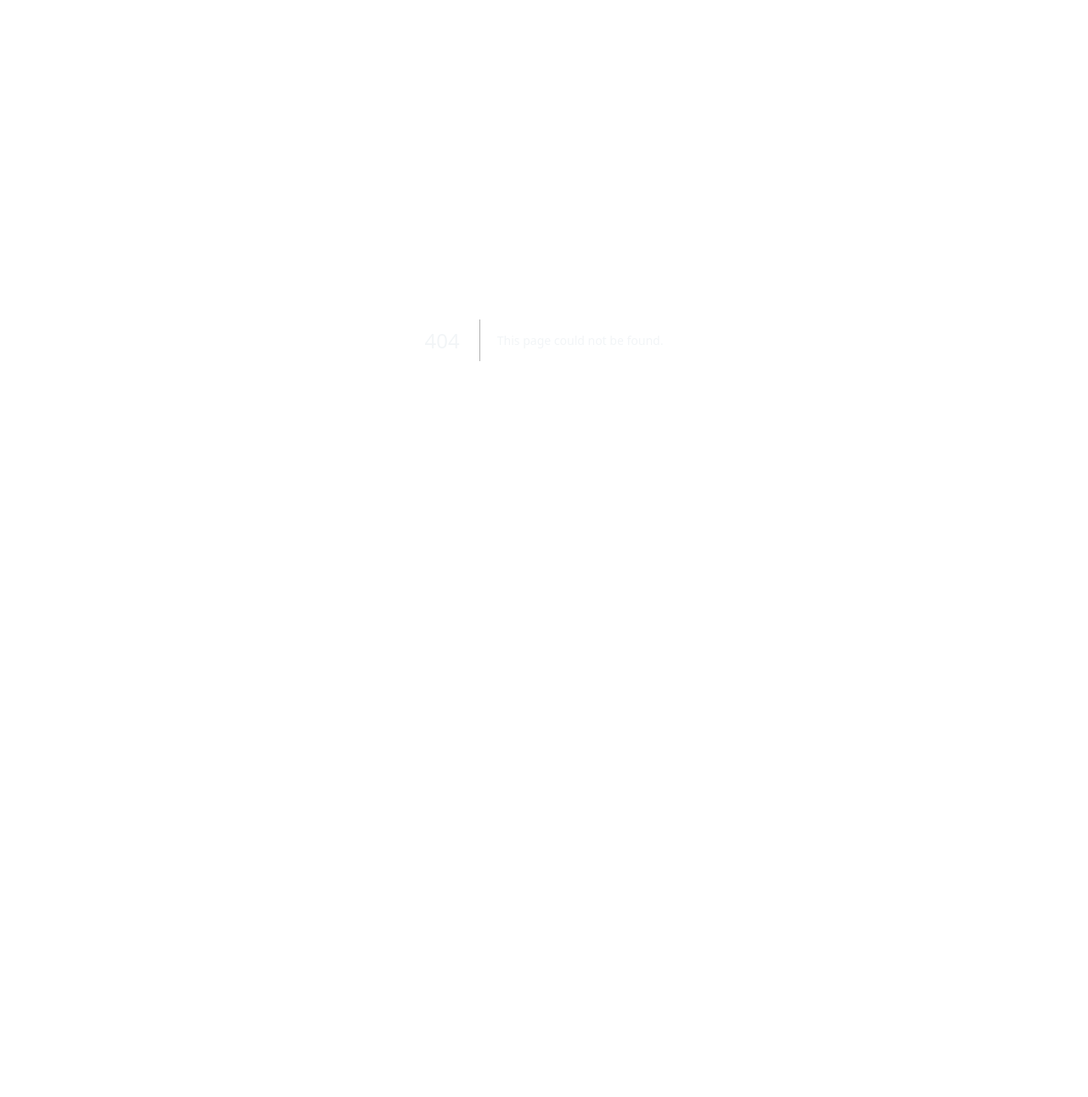
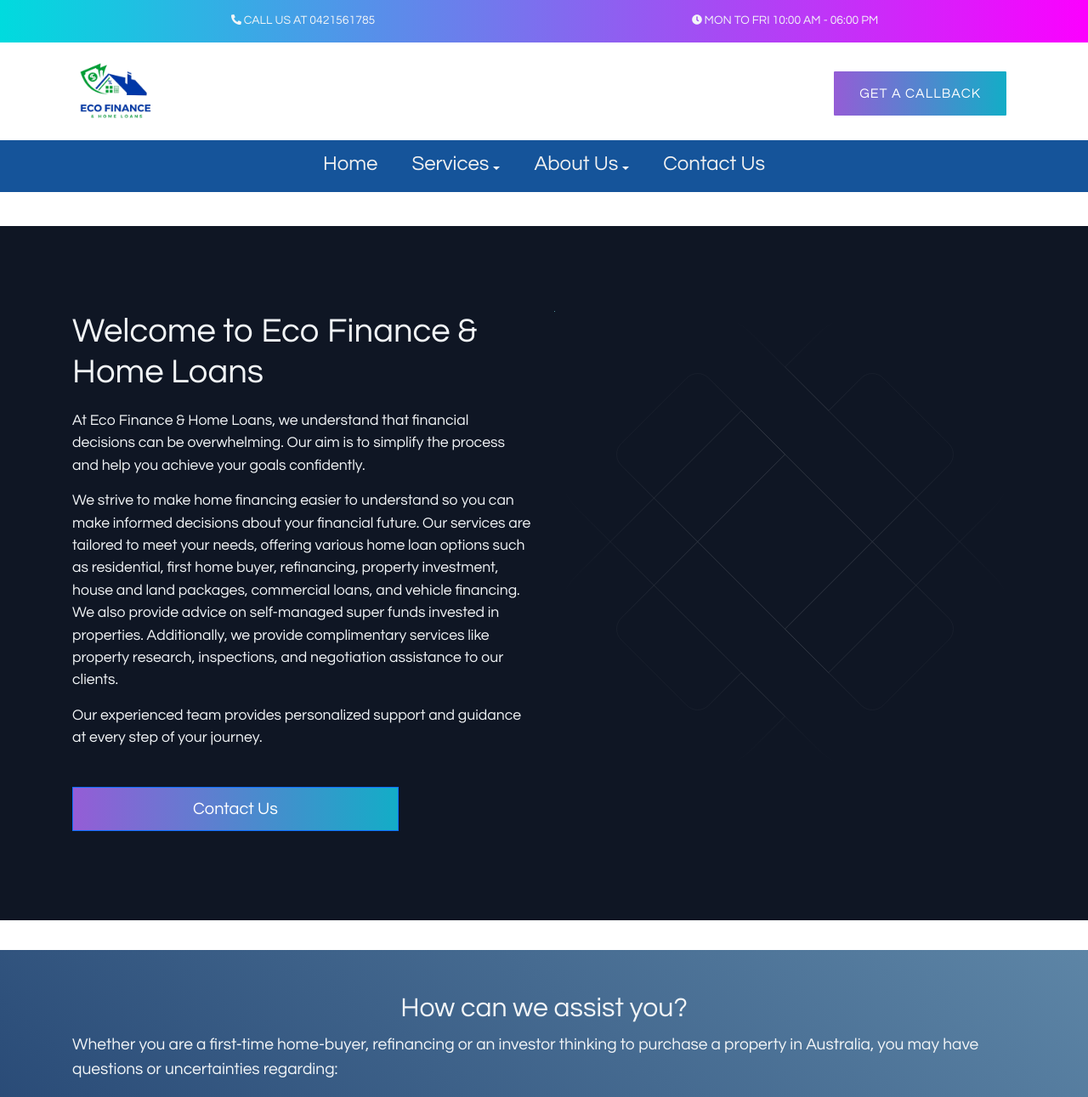
Before and after one commit to manutdmohit/eco-finance, a Next.js app: page /home in a window 1280 px wide. Before the commit this address had no page. Shown: the top 1291 px of the page at 85% size. Before the commit the page ends 800 px from the top, so only its background shows below. Built offline with nearby package versions, Linux system fonts and the light colour scheme.

Commit message:
Add Home Page - Added TopBar, Wrapper, Introduction, Assistance Section, and Footer

```diff
--- /dev/null
+++ b/app/home/page.tsx
@@ -0,0 +1,21 @@
+import React from 'react';
+import Footer from '../components/Footer/Footer';
+import TopBar from '../components/Top/top';
+import Wrapper from '../components/Wrapper/wrapper';
+import Introduction from '../components/Introduction/Introduction';
+import AssistanceSection from '../components/Assist/Assist';
+
+const Home = () => {
+  return (
+    <div>
+      <TopBar />
+      <Wrapper />
+      <Introduction />
+      <AssistanceSection />
+
+      <Footer />
+    </div>
+  );
+};
+
+export default Home;
```
